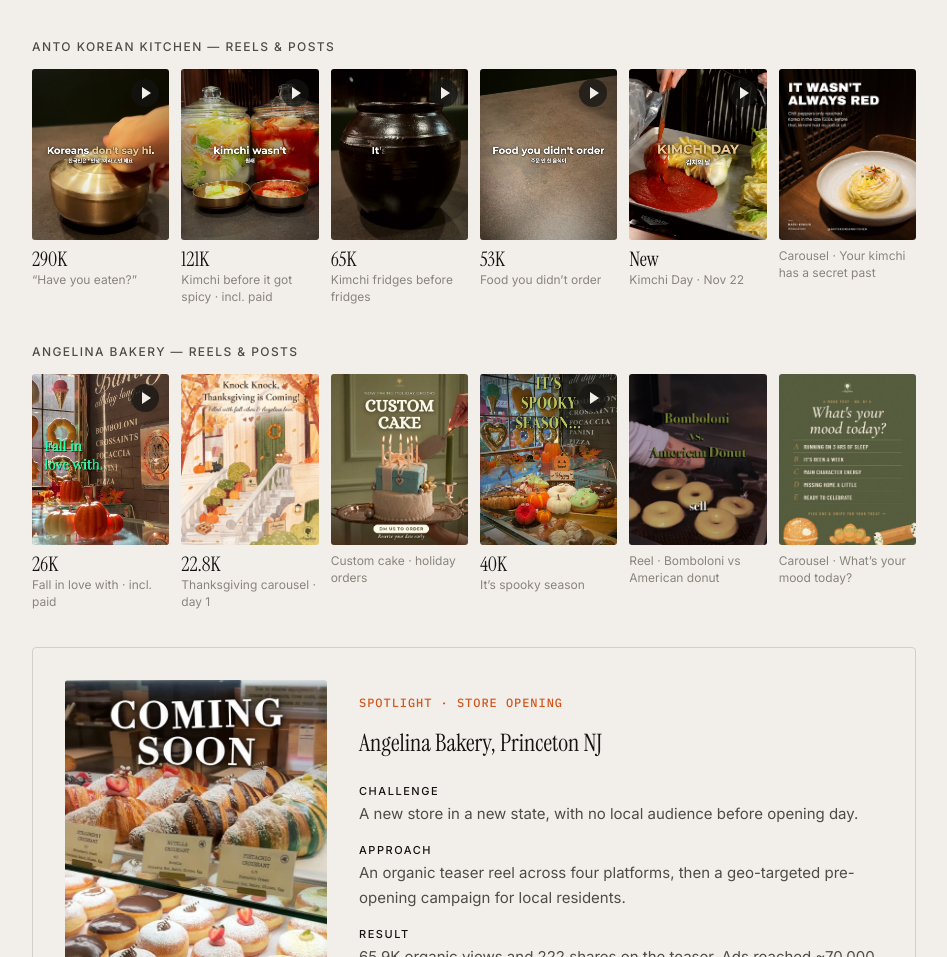
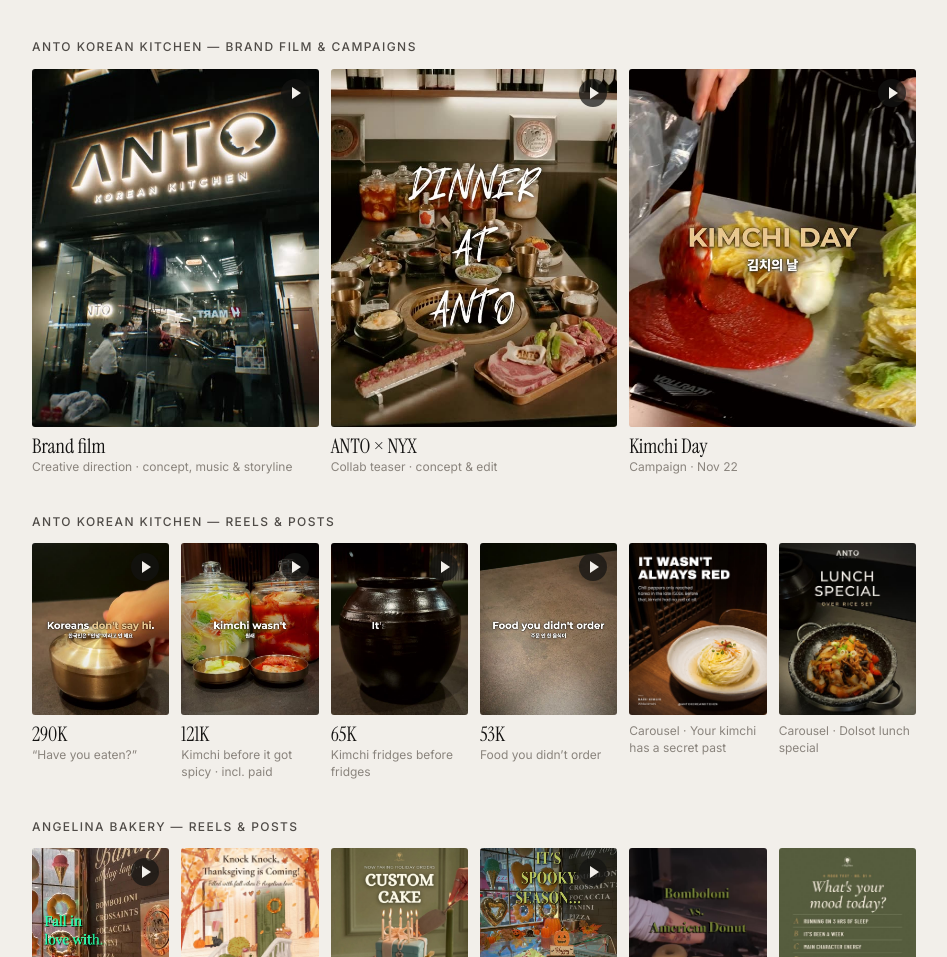
Before and after one commit to yeawonpark/yeawonpark.github.io, a plain HTML site: page index.html in a window 1280 px wide. Shown: the part 3161-4118 px from the top of the page, without its empty margins (282-1229 px from the left). Drawn offline with Linux system fonts and the light colour scheme.

Commit message:
Add files via upload

```diff
--- a/index.html
+++ b/index.html
@@ -490,14 +490,20 @@ nav ul a{font-family:var(--mono);font-size:12px;text-transform:uppercase;letter-
           </div>
         </div>
 
+        <div class="strip-label">ANTO Korean Kitchen — brand film &amp; campaigns</div>
+        <div class="strip s3">
+          <button class="tile" data-video="media/anto-brandfilm.mp4"><img src="media/anto-brandfilm.jpg" alt="ANTO Korean Kitchen brand film" loading="lazy"><span class="play" aria-hidden="true"></span><span class="cap"><b>Brand film</b>Creative direction · concept, music &amp; storyline</span></button>
+          <button class="tile" data-video="media/anto-nyx.mp4"><img src="media/anto-nyx.jpg" alt="ANTO x NYX collaboration teaser" loading="lazy"><span class="play" aria-hidden="true"></span><span class="cap"><b>ANTO × NYX</b>Collab teaser · concept &amp; edit</span></button>
+          <button class="tile" data-video="media/anto-kimchiday.mp4"><img src="media/anto-kimchiday.jpg" alt="Kimchi Day reel" loading="lazy"><span class="play" aria-hidden="true"></span><span class="cap"><b>Kimchi Day</b>Campaign · Nov 22</span></button>
+        </div>
         <div class="strip-label">ANTO Korean Kitchen — reels &amp; posts</div>
         <div class="strip">
           <button class="tile" data-video="media/anto-bap.mp4"><img src="media/anto-bap.jpg" alt="“Have you eaten?” reel" loading="lazy"><span class="play" aria-hidden="true"></span><span class="cap"><b>290K</b>“Have you eaten?”</span></button>
           <button class="tile" data-video="media/anto-baekkimchi.mp4"><img src="media/anto-baekkimchi.jpg" alt="Baek-kimchi reel" loading="lazy"><span class="play" aria-hidden="true"></span><span class="cap"><b>121K</b>Kimchi before it got spicy · incl. paid</span></button>
           <button class="tile" data-video="media/anto-onggi.mp4"><img src="media/anto-onggi.jpg" alt="Onggi jar reel" loading="lazy"><span class="play" aria-hidden="true"></span><span class="cap"><b>65K</b>Kimchi fridges before fridges</span></button>
           <button class="tile" data-video="media/anto-banchan.mp4"><img src="media/anto-banchan.jpg" alt="Banchan reel" loading="lazy"><span class="play" aria-hidden="true"></span><span class="cap"><b>53K</b>Food you didn’t order</span></button>
-          <button class="tile" data-video="media/anto-kimchiday.mp4"><img src="media/anto-kimchiday.jpg" alt="Kimchi Day reel" loading="lazy"><span class="play" aria-hidden="true"></span><span class="cap"><b>New</b>Kimchi Day · Nov 22</span></button>
           <button class="tile" data-img="media/g-anto-kimchi.jpg"><img src="media/g-anto-kimchi.jpg" alt="Kimchi history carousel cover" loading="lazy"><span class="cap">Carousel · Your kimchi has a secret past</span></button>
+          <button class="tile" data-img="media/g-anto-dolsot.jpg"><img src="media/g-anto-dolsot.jpg" alt="Dolsot lunch carousel cover" loading="lazy"><span class="cap">Carousel · Dolsot lunch special</span></button>
         </div>
         <div class="strip-label">Angelina Bakery — reels &amp; posts</div>
         <div class="strip">
```
